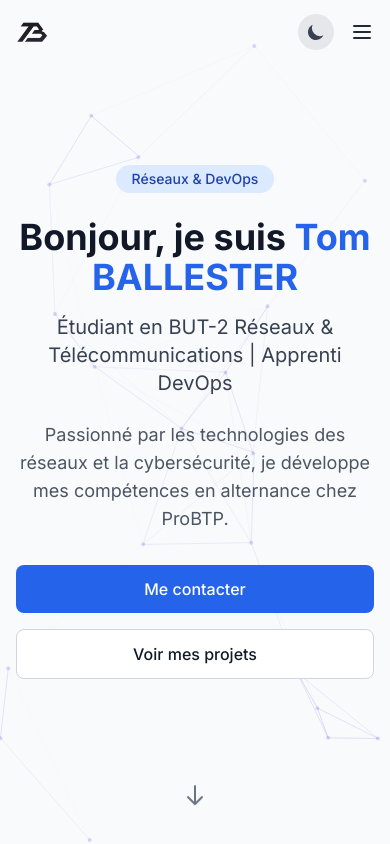
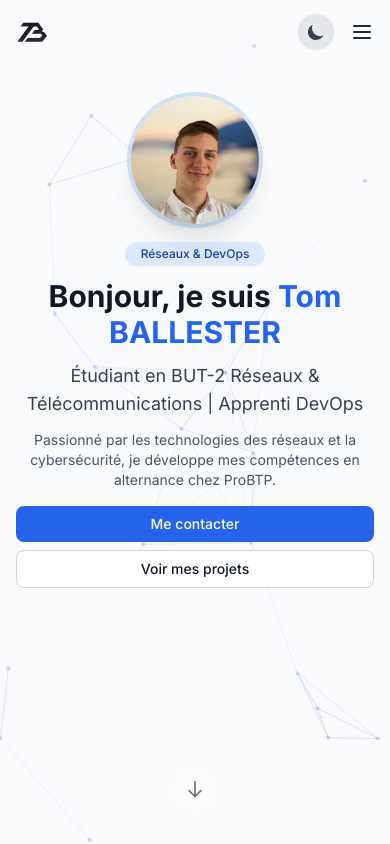
Before and after one commit to Tobm18/portfolio, a Next.js app: page / in a window 390 px wide. Shown: the top 844 px of the page. Built offline with nearby package versions, Linux system fonts and the light colour scheme; what tailwindcss-scrollbar would draw is missing.

Commit message:
Add viewport meta tag, update Hero component for better responsive design and correction of a typo in Contact components

```diff
--- a/src/app/layout.tsx
+++ b/src/app/layout.tsx
@@ -20,6 +20,7 @@ export default function RootLayout({
   return (
     <html lang="fr" className="scroll-smooth">
       <head>
+        <meta name="viewport" content="width=device-width, initial-scale=1, viewport-fit=cover" />
         <script
           dangerouslySetInnerHTML={{
             __html: `
--- a/src/components/Contact.tsx
+++ b/src/components/Contact.tsx
@@ -89,7 +89,7 @@ export default function Contact() {
                 </div>
                 <div className="ml-4">
                   <h4 className="text-lg font-semibold mb-1">Téléphone</h4>
-                  <a href="tel:0783995007" className="text-blue-600 hover:underline">+33 7 83 99 58 07</a>
+                  <a href="tel:0783995807" className="text-blue-600 hover:underline">+33 7 83 99 58 07</a>
                 </div>
               </div>
 
--- a/src/components/Hero.tsx
+++ b/src/components/Hero.tsx
@@ -5,38 +5,52 @@ import NetworkBackground from './NetworkBackground'
 
 export default function Hero() {
   return (
-    <section id="home" className="relative min-h-screen flex items-center overflow-hidden">
+    <section id="home" className="relative min-h-screen flex items-start pt-[var(--navbar-height)] md:pt-0 md:items-center overflow-hidden">
       <NetworkBackground />
       <Navbar />
-      <div className="container mx-auto px-4 grid md:grid-cols-2 gap-8 items-center">
+      <div className="container mx-auto px-4 grid md:grid-cols-2 gap-4 md:gap-8 items-center mt-8 md:mt-0">
         <div className="text-center md:text-left">
-          <div className="inline-block px-4 py-1 bg-blue-100 dark:bg-blue-900/30 text-blue-800 dark:text-blue-300 rounded-full text-sm font-medium mb-6">
+          {/* Photo de profil mobile */}
+          <div className="md:hidden flex justify-center mb-4">
+            <div className="relative w-32 h-32 md:w-48 md:h-48 rounded-full overflow-hidden shadow-xl ring-4 ring-blue-500/20 dark:ring-blue-500/10">
+              <div className="absolute inset-0 bg-gradient-to-br from-blue-400 to-blue-600 opacity-20 dark:opacity-10"></div>
+              <Image
+                src="/profile-photo.jpg"
+                alt="Tom BALLESTER"
+                fill
+                sizes="(max-width: 768px) 100vw"
+                className="object-cover"
+                priority
+              />
+            </div>
+          </div>
+
+          <div className="inline-block px-4 py-1 bg-blue-100 dark:bg-blue-900/30 text-blue-800 dark:text-blue-300 rounded-full text-xs md:text-sm font-medium mb-3 md:mb-6">
             Réseaux & DevOps
           </div>
-          <h1 className="text-4xl md:text-5xl lg:text-6xl font-bold mb-4">
+
+          <h1 className="text-3xl md:text-5xl lg:text-6xl font-bold mb-3 md:mb-4">
             Bonjour, je suis <span className="text-blue-600 dark:text-blue-500">Tom BALLESTER</span>
           </h1>
-          <h2 className="text-xl md:text-2xl text-gray-700 dark:text-gray-300 mb-6">
+
+          <h2 className="text-lg md:text-2xl text-gray-700 dark:text-gray-300 mb-3 md:mb-6">
             Étudiant en BUT-2 Réseaux & Télécommunications | Apprenti DevOps
           </h2>
-          <p className="text-lg text-gray-600 dark:text-gray-400 mb-8 max-w-lg mx-auto md:mx-0">
+
+          <p className="text-sm md:text-lg text-gray-600 dark:text-gray-400 mb-4 md:mb-8 max-w-lg mx-auto md:mx-0">
             Passionné par les technologies des réseaux et la cybersécurité, je développe mes compétences en alternance chez ProBTP.
           </p>
-          <div className="flex flex-col sm:flex-row gap-4 justify-center md:justify-start">
-            <a
-              href="#contact"
-              className="btn-primary"
-            >
+
+          <div className="flex flex-col sm:flex-row gap-2 md:gap-4 justify-center md:justify-start">
+            <a href="#contact" className="btn-primary text-sm md:text-base px-4 py-2 md:px-6 md:py-3">
               Me contacter
             </a>
-            <a
-              href="#projects"
-              className="btn-secondary"
-            >
+            <a href="#projects" className="btn-secondary text-sm md:text-base px-4 py-2 md:px-6 md:py-3">
               Voir mes projets
             </a>
           </div>
         </div>
+
         <div className="hidden md:flex justify-center relative">
           <div className="relative w-80 h-80 rounded-full overflow-hidden shadow-xl ring-4 ring-blue-500/20 dark:ring-blue-500/10">
             <div className="absolute inset-0 bg-gradient-to-br from-blue-400 to-blue-600 opacity-20 dark:opacity-10"></div>
@@ -63,9 +77,9 @@ export default function Hero() {
       </div>
 
       {/* Scroll indicator */}
-      <div className="absolute w-full bottom-8 flex justify-center animate-bounce-slow">
-        <Link href="#about">
-          <svg className="w-6 h-6 text-gray-500 dark:text-gray-400" fill="none" stroke="currentColor" viewBox="0 0 24 24" xmlns="http://www.w3.org/2000/svg">
+      <div className="absolute w-full bottom-6 md:bottom-8 flex justify-center animate-bounce-slow">
+        <Link href="#about" className='p-3 md:rounded-none md:!bg-transparent md:backdrop-filter-none bg-white/30 dark:bg-gray-800/30 backdrop-blur-sm rounded-full pointer-events-auto-2'>
+          <svg className="w-5 h-5 md:w-6 md:h-6 text-gray-500 dark:text-gray-400" fill="none" stroke="currentColor" viewBox="0 0 24 24" xmlns="http://www.w3.org/2000/svg">
             <path strokeLinecap="round" strokeLinejoin="round" strokeWidth={2} d="M19 14l-7 7m0 0l-7-7m7 7V3" />
           </svg>
         </Link>
```
